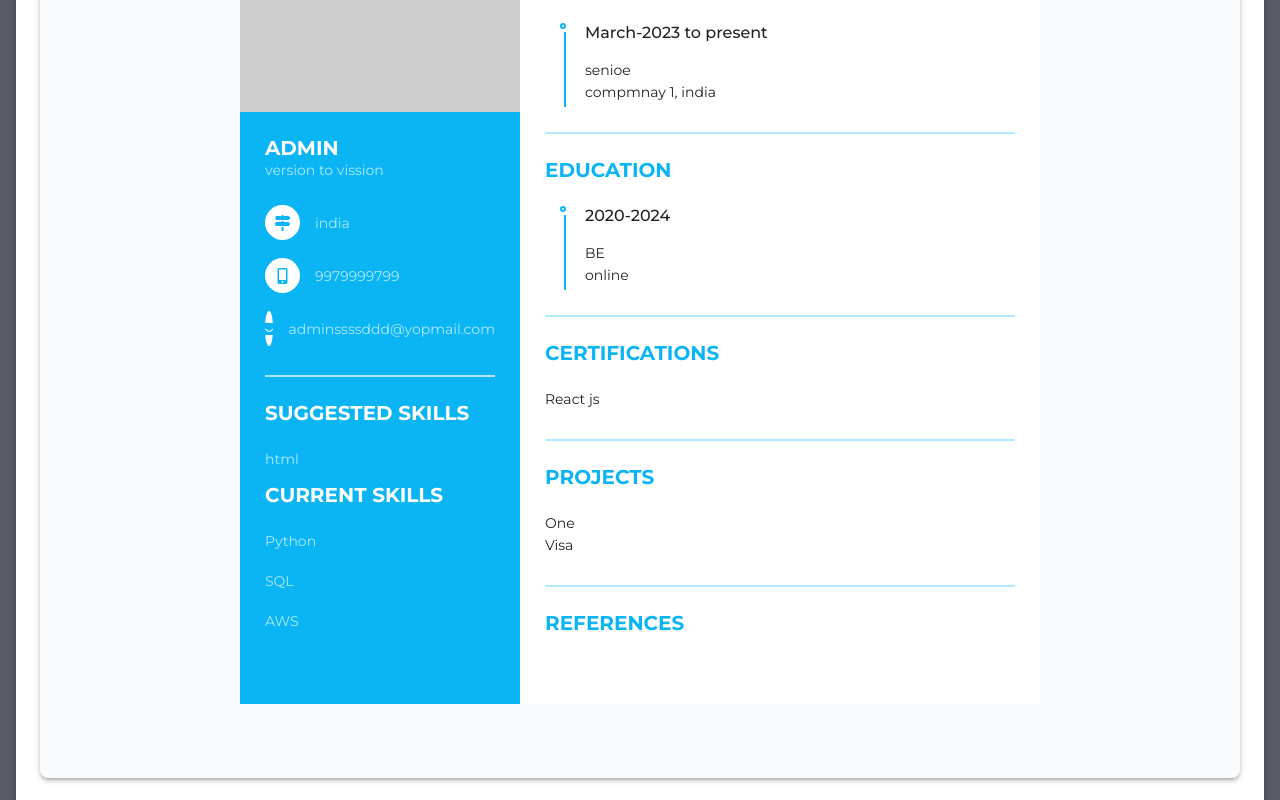
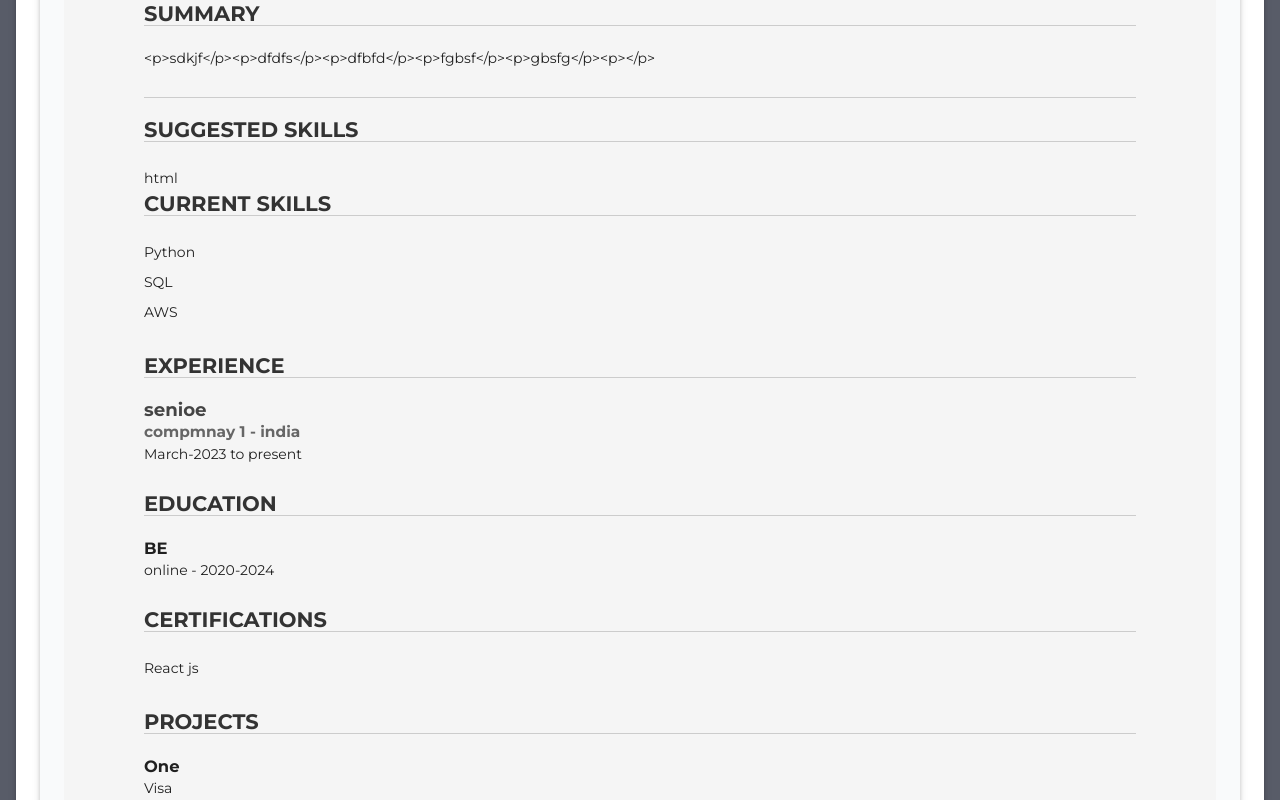
Before and after one commit to jbarachadi/resume-builder, a React (Create React App) app: page / in a window 1280 px wide. Shown: the part 680-1480 px from the top of the page. Built offline with nearby package versions, Linux system fonts and the light colour scheme; the HTML template or start-up script is replaced by a standard one.

Commit message:
update: adapt t3

```diff
--- a/src/App.js
+++ b/src/App.js
@@ -16,7 +16,7 @@ function App() {
     list2: ["Python", "SQL", "AWS"],
   });
 
-  const [selectedTemplate, setSelectedTemplate] = useState('Template2');
+  const [selectedTemplate, setSelectedTemplate] = useState('Template3');
 
   const handleInputChange = (section, updatedData) => {
     setData({ ...data, [section]: updatedData });
--- a/src/templates/Template2/index.jsx
+++ b/src/templates/Template2/index.jsx
@@ -171,7 +171,7 @@ const Template2 = ({ data, setSkills }) => {
           <div className={styles.title}>
             <p className={styles.bold}>{sections.summary.name}</p>
           </div>
-          <p>{sections.summary.text}</p>
+          <p>{sections.summary.content}</p>
         </div>
 
         {/* Work Experience */}
--- a/src/templates/Template3/index.jsx
+++ b/src/templates/Template3/index.jsx
@@ -3,44 +3,115 @@ import { DragDropContext, Droppable, Draggable } from 'react-beautiful-dnd';
 import styles from './style.module.css';
 
 const Template3 = ({ data, setSkills }) => {
-  const { headline, summary, skills, experience, education, certifications, projects, references } = data;
+  const { basics, sections, skills } = data;
 
   const handleDragEnd = (result) => {
-    if (!result.destination) return;
+    const { destination, source } = result;
 
-    const reorderedSkills = Array.from(skills.list);
-    const [movedSkill] = reorderedSkills.splice(result.source.index, 1);
-    reorderedSkills.splice(result.destination.index, 0, movedSkill);
+    // If there is no destination (dropped outside), return
+    if (!destination) return;
 
-    setSkills(reorderedSkills); // Update the skills list in the parent state
+    // If the item has not moved, return early
+    if (
+      destination.index === source.index &&
+      destination.droppableId === source.droppableId
+    ) {
+      return;
+    }
+
+    // Safeguard against undefined lists
+    const list1 = skills.list1 || [];
+    const list2 = skills.list2 || [];
+
+    // Handle moving items between the two lists
+    const sourceListId = source.droppableId;
+    const destinationListId = destination.droppableId;
+
+    // Case for moving between list1 and list2
+    if (
+      (sourceListId === "list1" && destinationListId === "list2") ||
+      (sourceListId === "list2" && destinationListId === "list1")
+    ) {
+      const sourceSkillsList = sourceListId === "list1" ? list1 : list2;
+      const destinationSkillsList = destinationListId === "list1" ? list1 : list2;
+
+      const [movedSkill] = sourceSkillsList.splice(source.index, 1);
+      destinationSkillsList.splice(destination.index, 0, movedSkill);
+
+      setSkills({
+        list1: sourceListId === "list1" ? sourceSkillsList : list1,
+        list2: sourceListId === "list2" ? sourceSkillsList : list2,
+      });
+    } else {
+      // Case for reordering within the same list
+      const sourceSkillsList = sourceListId === "list1" ? list1 : list2;
+      const reorderedSkillsList = Array.from(sourceSkillsList);
+      const [movedSkill] = reorderedSkillsList.splice(source.index, 1);
+      reorderedSkillsList.splice(destination.index, 0, movedSkill);
+
+      setSkills((prevSkills) => {
+        return {
+          ...prevSkills,
+          [sourceListId]: reorderedSkillsList,
+        }
+      });
+    }
   };
 
   return (
     <div className={styles.resumeContainer}>
       <header className={styles.header}>
-        <h1>{headline}</h1>
+        <h1>{basics.headline}</h1>
         <div className={styles.contactInfo}>
           <a href="#">Download PDF</a> | <a href="mailto:name@yourdomain.com">name@yourdomain.com</a> | (313) - 867-5309
         </div>
       </header>
 
       <section className={styles.section}>
-        <h2>{summary.subheadline}</h2>
-        <p>{summary.text}</p>
+        <h2>{sections.summary.name}</h2>
+        <p>{sections.summary.content}</p>
       </section>
 
       <section className={styles.section}>
-        <h2>{skills.subheadline}</h2>
+        <h2>{skills.name}</h2>
         <DragDropContext onDragEnd={handleDragEnd}>
-          <Droppable droppableId="skillsList">
+          {/* First Skills List */}
+          <Droppable droppableId="list1">
             {(provided) => (
               <ul
                 {...provided.droppableProps}
                 ref={provided.innerRef}
                 className={styles.skillsList}
               >
-                {skills.list.map((skill, index) => (
-                  <Draggable key={skill} draggableId={skill} index={index}>
+                <h2>Suggested {sections.skills.name}</h2>
+                {skills.list1.map((skill, index) => (
+                  <Draggable key={skill} draggableId={`list1-${skill}`} index={index}>
+                    {(provided) => (
+                      <li
+                        ref={provided.innerRef}
+                        {...provided.draggableProps}
+                        {...provided.dragHandleProps}
+                        className={styles.skillItem}
+                      >
+                        {skill}
+                      </li>
+                    )}
+                  </Draggable>
+                ))}
+                {provided.placeholder}
+              </ul>
+            )}
+          </Droppable>
+          <Droppable droppableId="list2">
+            {(provided) => (
+              <ul
+                {...provided.droppableProps}
+                ref={provided.innerRef}
+                className={styles.skillsList}
+              >
+                <h2>Current {sections.skills.name}</h2>
+                {skills.list2.map((skill, index) => (
+                  <Draggable key={skill} draggableId={`list2-${skill}`} index={index}>
                     {(provided) => (
                       <li
                         ref={provided.innerRef}
@@ -61,52 +132,52 @@ const Template3 = ({ data, setSkills }) => {
       </section>
 
       <section className={styles.section}>
-        <h2>{experience.subheadline}</h2>
-        {experience.positions.map((position, index) => (
+        <h2>{sections.experience.name}</h2>
+        {sections.experience.items.map((experience, index) => (
           <div key={index} className={styles.job}>
-            <h3>{position.job_title}</h3>
-            <h4>{position.company} - {position.location}</h4>
-            <span>{position.duration}</span>
-            <ul>
-              {position.responsibilities.map((task, i) => (
+            <h3>{experience.position}</h3>
+            <h4>{experience.company} - {experience.location}</h4>
+            <span>{experience.date}</span>
+            {/* <ul>
+              {experience.responsibilities.map((task, i) => (
                 <li key={i}>{task}</li>
               ))}
-            </ul>
+            </ul> */}
           </div>
         ))}
       </section>
 
       <section className={styles.section}>
-        <h2>{education.subheadline}</h2>
-        {education.details.map((edu, index) => (
+        <h2>{sections.education.name}</h2>
+        {sections.education.items.map((edu, index) => (
           <div key={index}>
-            <h3>{edu.degree}</h3>
-            <p>{edu.institution} - {edu.year}</p>
+            <h3>{edu.studyType}</h3>
+            <p>{edu.institution} - {edu.date}</p>
           </div>
         ))}
       </section>
 
       <section className={styles.section}>
-        <h2>{certifications.subheadline}</h2>
+        <h2>{sections.certifications.name}</h2>
         <ul>
-          {certifications.list.map((cert, index) => (
-            <li key={index}>{cert}</li>
+          {sections.certifications.items.map((cert, index) => (
+            <li key={index}>{cert.name}</li>
           ))}
         </ul>
       </section>
 
       <section className={styles.section}>
-        <h2>{projects.subheadline}</h2>
-        {projects.list.map((project, index) => (
+        <h2>{sections.projects.name}</h2>
+        {sections.projects.items.map((project, index) => (
           <div key={index}>
-            <h3>{project.project_name}</h3>
+            <h3>{project.name}</h3>
             <p>{project.description}</p>
           </div>
         ))}
       </section>
 
       <footer className={styles.footer}>
-        <p>{references.subheadline}: {references.text}</p>
+        <p>{sections.references.name}: {sections.references.text}</p>
       </footer>
     </div>
   );
```
